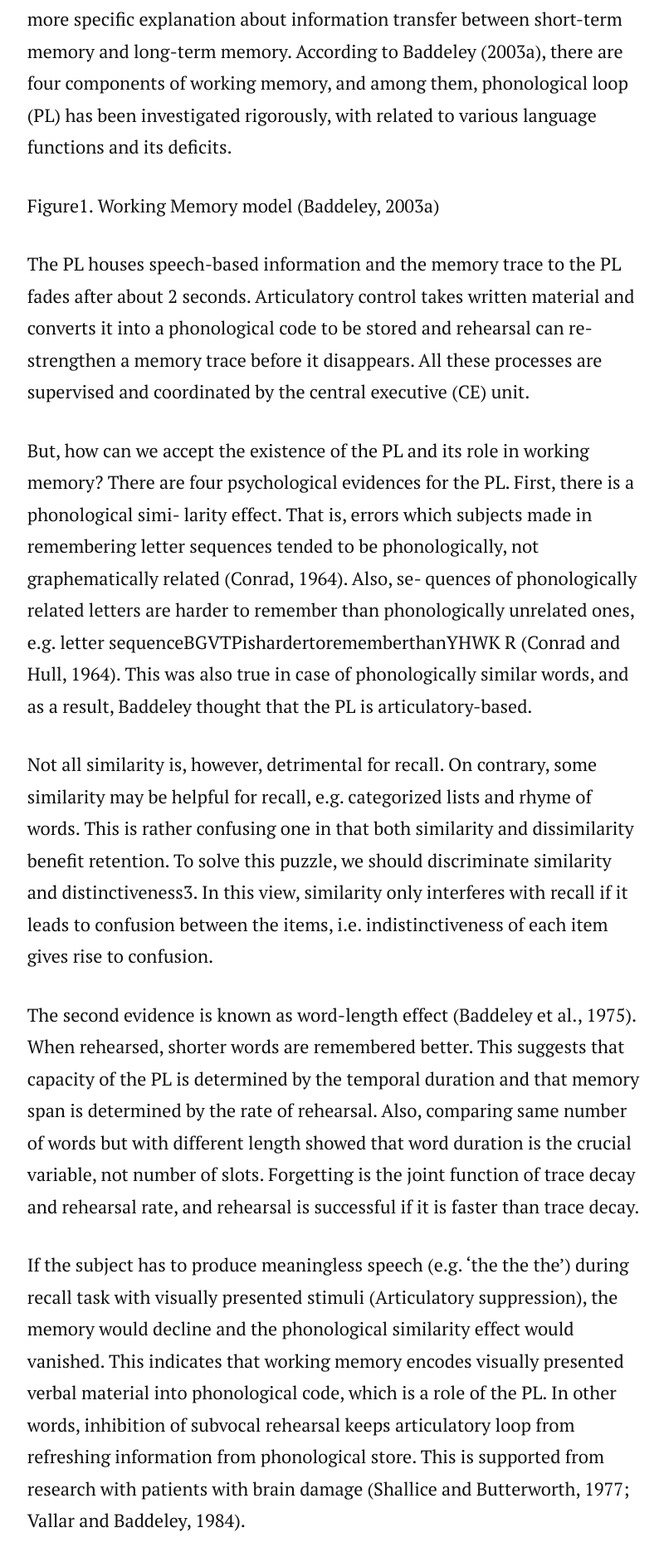
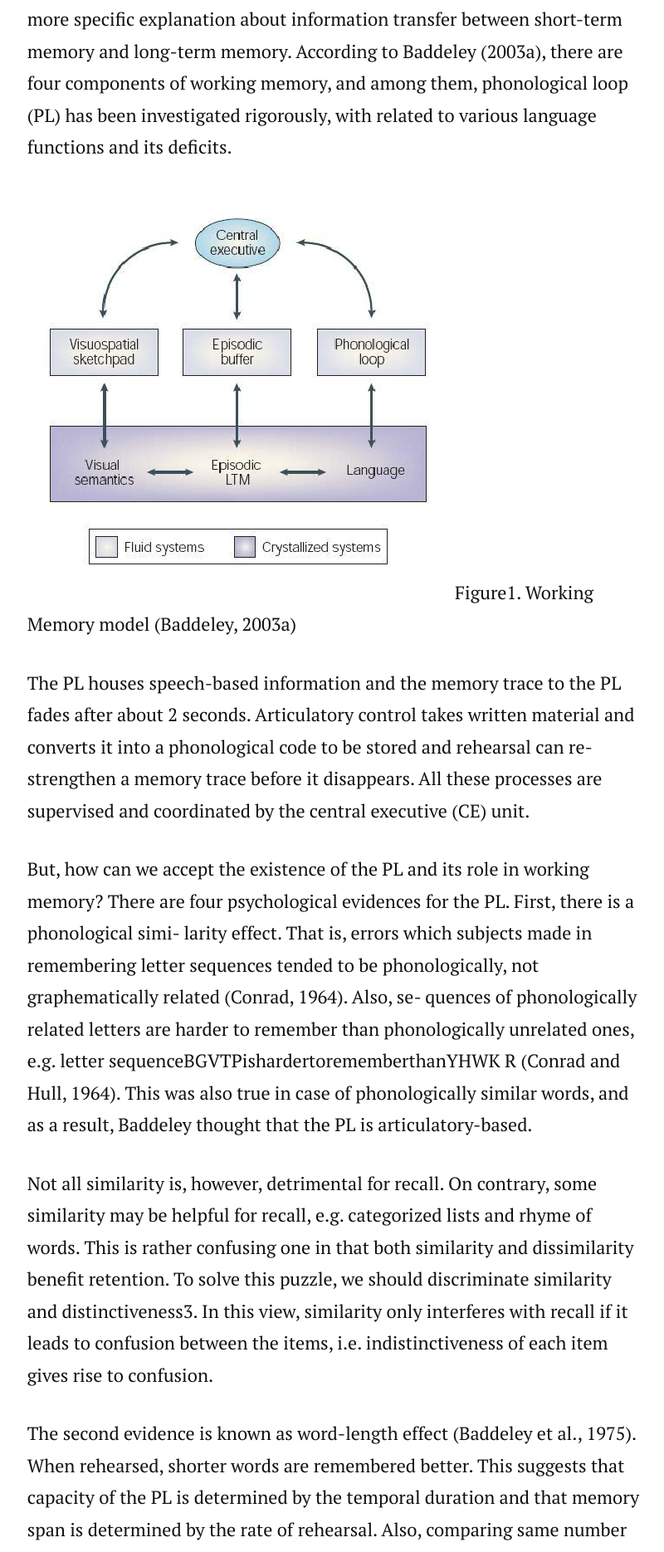
Before and after one commit to cogsci13/cogsci13.github.io, a Jekyll site: the page built from _posts/2019-04-18-Rethinking.markdown, in a window 1280 px wide. Shown: the part 1522-3392 px from the top of the page at 83% size, without its empty margins (236-1036 px from the left). Built offline with Jekyll 4.4.1, drawn with Linux system fonts in a browser that asks for light colours; nearby versions of some CDN libraries.

Commit message:
Update 2019-04-18-Rethinking.markdown

```diff
--- a/_posts/2019-04-18-Rethinking.markdown
+++ b/_posts/2019-04-18-Rethinking.markdown
@@ -8,7 +8,7 @@
 
 As a new approach, while replacing the concept of the STS, Baddeley and Hitch (1974) suggested the working memory (WM) model, and it has been successful in that it could explain non-unitary feature of STS and provide more specific explanation about information transfer between short-term memory and long-term memory. According to Baddeley (2003a), there are four components of working memory, and among them, phonological loop (PL) has been investigated rigorously, with related to various language functions and its deficits.
 
-
+<img src="{{ '/assets/img/Multicomponent-Model-of-Working-Memory-from-Baddeley-2003b.png' | prepend: site.baseurl }}" alt="">
 Figure1. Working Memory model (Baddeley, 2003a)
 
 The PL houses speech-based information and the memory trace to the PL fades after about 2 seconds. Articulatory control takes written material and converts it into a phonological code to be stored and rehearsal can re-strengthen a memory trace before it disappears. All these processes are supervised and coordinated by the central executive (CE) unit.
```
